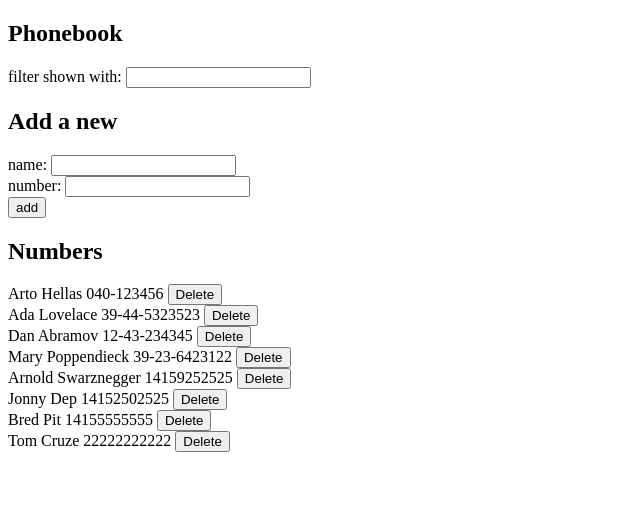
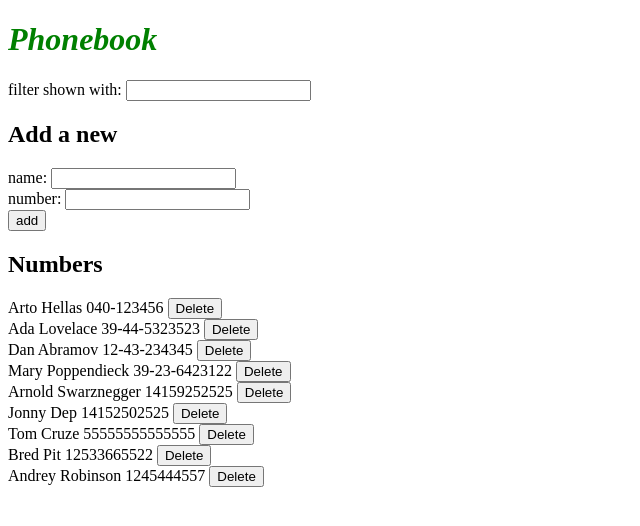
Before and after one commit to udev2045/react, a React (Vite) app in the folder part2/phonebook/: page / in a window 1280 px wide. Shown: the top 526 px of the page, without its empty margins (0-640 px from the left). Built offline with nearby package versions, Linux system fonts and the light colour scheme; data requests are answered from the project's data file.

Commit message:
Part 2.16-2.17

```diff
--- a/part2/phonebook/db.json
+++ b/part2/phonebook/db.json
@@ -31,14 +31,19 @@
       "id": 6
     },
     {
-      "name": "Bred Pit",
-      "number": "14155555555",
+      "name": "Tom Cruze",
+      "number": "55555555555555",
       "id": 7
     },
     {
-      "name": "Tom Cruze",
-      "number": "22222222222",
+      "name": "Bred Pit",
+      "number": "12533665522",
       "id": 8
+    },
+    {
+      "name": "Andrey Robinson",
+      "number": "1245444557",
+      "id": 9
     }
   ]
 }
--- a/part2/phonebook/src/App.jsx
+++ b/part2/phonebook/src/App.jsx
@@ -4,12 +4,16 @@ import Filter from "./Components/Filter/Filter.jsx";
 import PersonForm from "./Components/PersonForm/PersonForm.jsx";
 import Persons from "./Components/Persons/Persons.jsx";
 import personService from "./services/Persons.js"
+import NotificationError from "./Components/Notification/NotificationError.jsx";
+import NotificationSuccess from "./Components/Notification/NotificationSuccess.jsx";
 
 const App = () => {
     const [persons, setPersons] = useState([])
     const [newName, setNewName] = useState('')
     const [newPhone, setNewPhone] = useState('')
     const [newSearch, setNewSearch] = useState('')
+    const [errorMessage, setErrorMessage] = useState('')
+    const [successMessage, setSuccessMessage] = useState('')
 
     useEffect( () => {
         personService.getAll()
@@ -39,7 +43,21 @@ const App = () => {
                     number: newPhone,
                     id: existPerson[0].id
                 }
-                personService.update(existPerson[0].id, updatePerson)
+                personService.update(existPerson[0].id, updatePerson).then(returnedNote => {
+                    setSuccessMessage(`${existPerson[0].name} phone updated`)
+                    setTimeout(() => {
+                        setSuccessMessage('')
+                    }, 3000)
+                })
+                    .catch(error => {
+                    setErrorMessage(
+                        `Note '${existPerson[0].name}' was already removed from server`
+                    )
+                    setTimeout(() => {
+                        setErrorMessage('')
+                    }, 3000)
+                        setPersons(persons.filter(n => n.id !== existPerson[0].id))
+                })
                 setPersons(persons.map(person => person.name === existPerson[0].name ? { ...person, number: newPhone } : person ))
             }
             return
@@ -51,7 +69,12 @@ const App = () => {
             id: id
         }
         setPersons( persons.concat(newPerson) )
-        personService.create(newPerson)
+        personService.create(newPerson).then(returnedNote => {
+            setSuccessMessage(`${newPerson.name} was created`)
+            setTimeout(() => {
+                setSuccessMessage('')
+            }, 3000)
+        })
 
         setNewName('')
         setNewPhone('')
@@ -66,7 +89,19 @@ const App = () => {
                                 return p.id !== person.id;
                             })
                             setPersons(filteredPersons)
-                        })
+                            setSuccessMessage(`${person.name} was delete`)
+                            setTimeout(() => {
+                                setSuccessMessage('')
+                            }, 3000)
+                        }) .catch(error => {
+                        setErrorMessage(
+                            `Note '${person.name}' was already removed from server`
+                        )
+                        setTimeout(() => {
+                            setErrorMessage(null)
+                        }, 3000)
+                        setPersons(persons.filter(n => n.id !== person.id))
+                    })
                 }
             }
         }
@@ -74,7 +109,9 @@ const App = () => {
     }
     return (
         <div>
-            <h2>Phonebook</h2>
+            <h1>Phonebook</h1>
+            <NotificationError message={errorMessage} />
+            <NotificationSuccess message={successMessage} />
             <Filter newSearch={newSearch} handlerNewSearch={handlerNewSearch}/>
             <h2>Add a new</h2>
             <PersonForm handlerAddName={handlerAddName} newName={newName} handlerNewName={handlerNewName} newPhone={newPhone} handlerNewPhone={handlerNewPhone}/>
--- /dev/null
+++ b/part2/phonebook/src/Components/Notification/NotificationError.jsx
@@ -0,0 +1,14 @@
+/* NotificationError.jsx was created 06.09.2023 23:52 */
+
+const NotificationError = ({ message }) => {
+    if (message === '') {
+        return null
+    }
+
+    return (
+        <div className='error'>
+            {message}
+        </div>
+    )
+}
+export default NotificationError;
--- /dev/null
+++ b/part2/phonebook/src/Components/Notification/NotificationSuccess.jsx
@@ -0,0 +1,15 @@
+/* NotificationSuccess.jsx was created 07.09.2023 0:00 */
+import css from "./NotificationSuccess.module.css"
+
+const NotificationSuccess = ({ message }) => {
+    if (message === '') {
+        return null
+    }
+
+    return (
+        <div className='success'>
+            {message}
+        </div>
+    )
+}
+export default NotificationSuccess;
--- /dev/null
+++ b/part2/phonebook/src/index.css
@@ -0,0 +1,22 @@
+h1 {
+    color: green;
+    font-style: italic;
+}
+.error {
+    color: red;
+    background: lightgrey;
+    font-size: 16px;
+    border-style: solid;
+    border-radius: 5px;
+    padding: 10px;
+    margin-bottom: 10px;
+}
+.success {
+    color: green;
+    background: lightgrey;
+    font-size: 16px;
+    border-style: solid;
+    border-radius: 5px;
+    padding: 10px;
+    margin-bottom: 10px;
+}
--- a/part2/phonebook/src/main.jsx
+++ b/part2/phonebook/src/main.jsx
@@ -1,5 +1,6 @@
 import ReactDOM from 'react-dom/client'
 
 import App from './App'
+import './index.css'
 
 ReactDOM.createRoot(document.getElementById('root')).render(<App />)
--- a/part2/phonebook/src/services/Persons.js
+++ b/part2/phonebook/src/services/Persons.js
@@ -13,13 +13,12 @@ const create = newObject => {
 
 const update = (id, newObject) => {
     const request = axios.put(`${baseUrl}/${id}`, newObject)
-    return request.then(response => response.data)
+    return request.then(response => {response.data})
 }
 
 const remove = (id) => {
     const request = axios.delete(`${baseUrl}/${id}`)
     return request.then(response => {
-        alert('')
     })
 }
 
```
Also changed, not shown: part2/phonebook/src/Components/Notification/NotificationSuccess.module.css (added).
